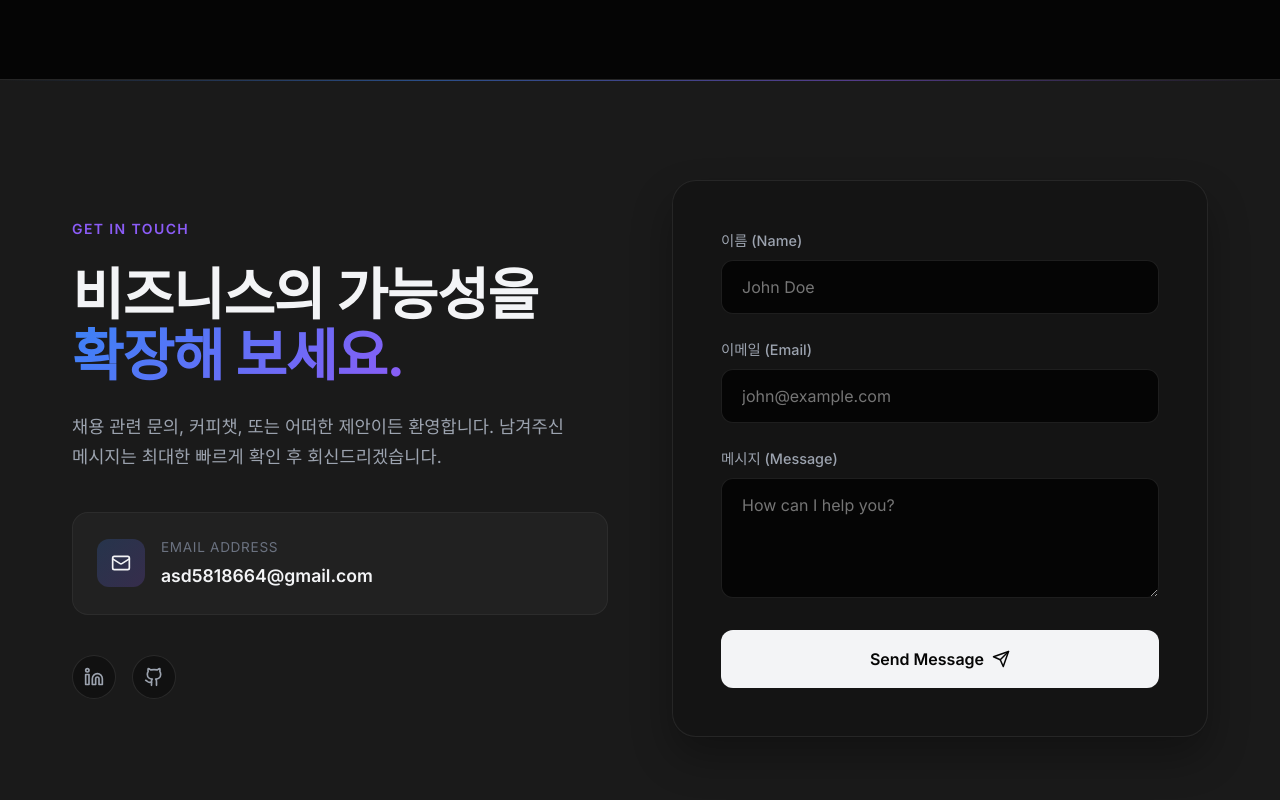
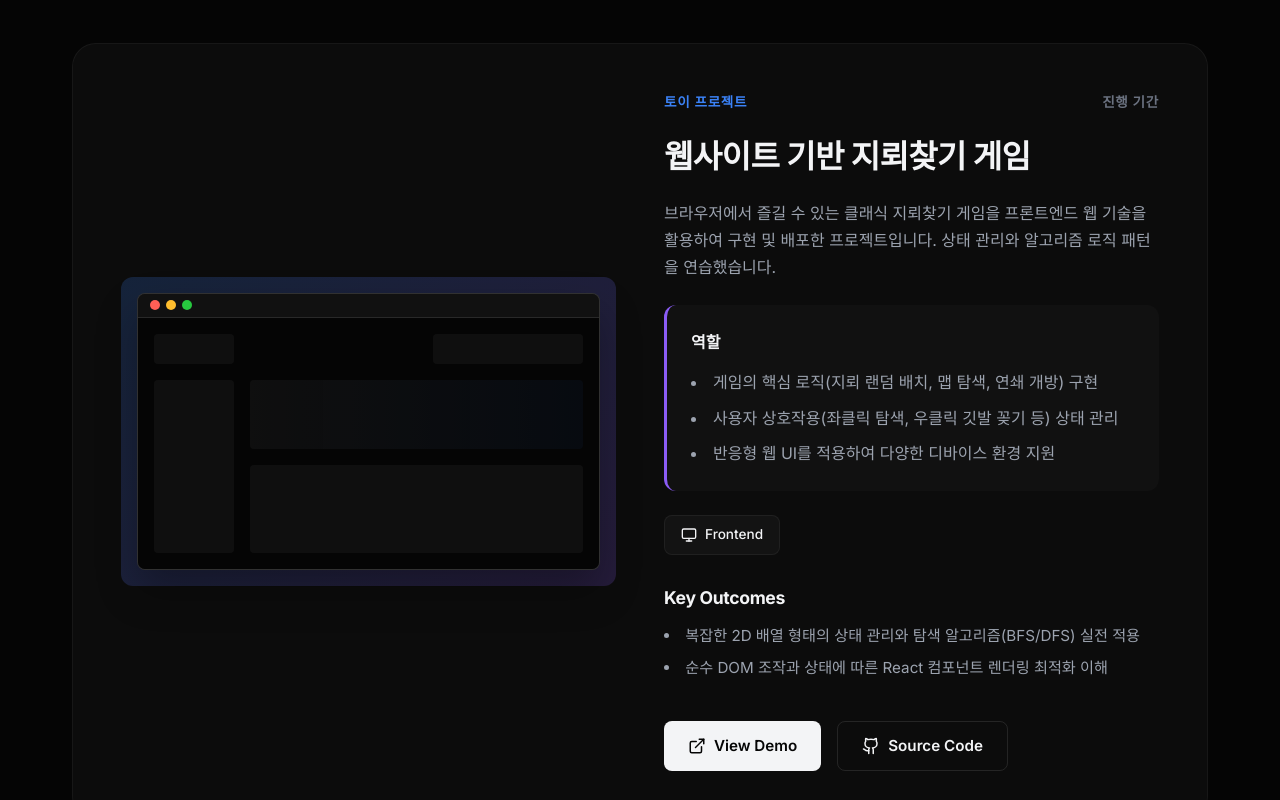
Before and after one commit to LSJ5024/homepage, a React (Vite) app in the folder portfolio/: page / in a window 1280 px wide. Shown: the part 5840-6640 px from the top of the page. Built offline with nearby package versions, Linux system fonts and the light colour scheme; a web font is replaced by a local one.

Commit message:
Add Minesweeper project and demo link mapping

```diff
--- a/portfolio/src/components/Projects/Projects.jsx
+++ b/portfolio/src/components/Projects/Projects.jsx
@@ -66,6 +66,26 @@ const projectsData = [
       "다양한 분석 도메인(분류, 회귀, 시계열)에 대한 모델 수립 경험",
       "AutoML을 활용한 머신러닝 프로토타입 개발 시간의 획기적 단축"
     ]
+  },
+  {
+    id: 4,
+    title: "웹사이트 기반 지뢰찾기 게임",
+    type: "토이 프로젝트",
+    date: "진행 기간",
+    description: "브라우저에서 즐길 수 있는 클래식 지뢰찾기 게임을 프론트엔드 웹 기술을 활용하여 구현 및 배포한 프로젝트입니다. 상태 관리와 알고리즘 로직 패턴을 연습했습니다.",
+    roles: [
+      "게임의 핵심 로직(지뢰 랜덤 배치, 맵 탐색, 연쇄 개방) 구현",
+      "사용자 상호작용(좌클릭 탐색, 우클릭 깃발 꽂기 등) 상태 관리",
+      "반응형 웹 UI를 적용하여 다양한 디바이스 환경 지원"
+    ],
+    techStack: [
+      { icon: <Monitor size={16} />, label: "Frontend" }
+    ],
+    outcomes: [
+      "복잡한 2D 배열 형태의 상태 관리와 탐색 알고리즘(BFS/DFS) 실전 적용",
+      "순수 DOM 조작과 상태에 따른 React 컴포넌트 렌더링 최적화 이해"
+    ],
+    demoLink: "https://minesweepergame-zeta.vercel.app/"
   }
 ];
 
@@ -162,7 +182,7 @@ const Projects = () => {
                 </div>
 
                 <div className={styles.projectLinks}>
-                  <a href="#" className={styles.linkBtn}>
+                  <a href={project.demoLink || "#"} className={styles.linkBtn} target={project.demoLink ? "_blank" : "_self"} rel={project.demoLink ? "noopener noreferrer" : ""}>
                     <ExternalLink size={18} /> View Demo
                   </a>
                   <a href="#" className={styles.githubBtn}>
```
